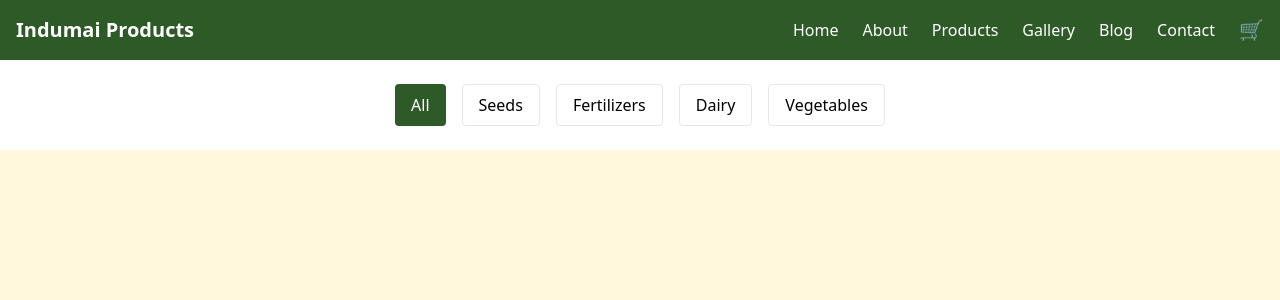
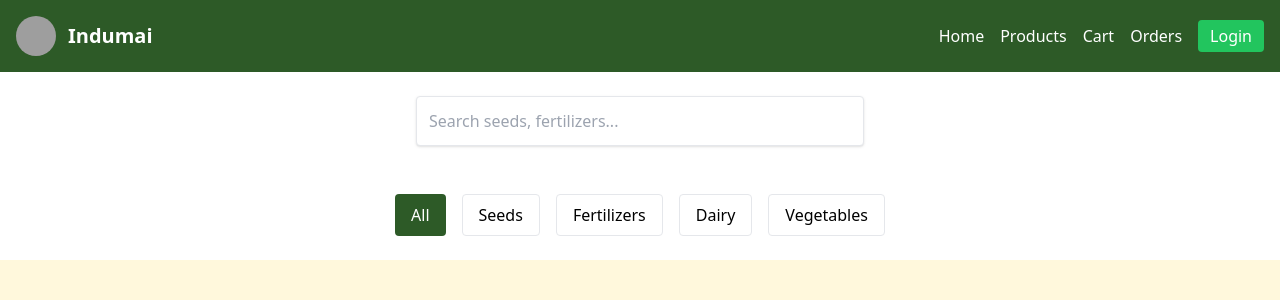
Before and after one commit to kaleshrawani3999/Seeds-and-Fertilizers-E-Commerce, a Flask app: template templates/products.html in a window 1280 px wide. Shown: the top 300 px of the page. Run offline with Flask 3, Linux system fonts and the light colour scheme; the template is opened without the code that fills it, so the values that code supplies are empty; parts of the project's set-up code (start-up, migrations or seed data) failed here and were passed over; some libraries are stand-ins or nearby versions; grey boxes are pictures that could not be loaded.

Commit message:
Update products.html

```diff
--- a/templates/products.html
+++ b/templates/products.html
@@ -3,9 +3,11 @@
 <head>
 <meta charset="UTF-8">
 <meta name="viewport" content="width=device-width, initial-scale=1.0">
+
 <title>Products - Indumai Seeds & Dairymart</title>
 
 <script src="https://cdn.tailwindcss.com"></script>
+
 <script>
 tailwind.config = {
 theme: {
@@ -19,65 +21,110 @@
 }
 }
 </script>
+
 </head>
 
 <body class="bg-cream">
 
-<!-- ================= NAVBAR ================= -->
-<nav class="bg-primary text-white p-4 flex justify-between items-center">
-  <a href="/" class="text-xl font-bold">Indumai Products</a>
-  <div class="flex items-center gap-6">
+
+<!-- NAVBAR -->
+<div class="bg-primary text-white p-4 flex justify-between items-center">
+
+    <!-- LOGO -->
+    <div class="flex items-center gap-3">
+        <img src="/static/images/logo.png" alt="Logo" class="h-10 w-10 rounded-full">
+        <h1 class="text-xl font-bold">Indumai</h1>
+    </div>
+
+    <div class="flex gap-4 items-center">
+
         <a href="/" class="hover:text-secondary">Home</a>
-    <a href="/about" class="hover:text-secondary">About</a>
-    <a href="/products" class="text-white hover:text-secondary">Products</a>
-    <a href="/gallery" class="hover:text-secondary">Gallery</a>
-    <a href="/blog" class="hover:text-secondary">Blog</a>
-    <a href="/contact" class="hover:text-secondary">Contact</a>
-    <a href="/cart" class="text-xl">🛒</a>
+        <a href="/products" class="hover:text-secondary">Products</a>
+        <a href="/cart" class="hover:text-secondary">Cart</a>
+        <a href="/orders" class="hover:text-secondary">Orders</a>
+
+        {% if session.get('logged_in') %}
+            <a href="/logout" class="bg-red-500 px-3 py-1 rounded hover:bg-red-600">
+                Logout
+            </a>
+        {% else %}
+            <a href="/login" class="bg-green-500 px-3 py-1 rounded">
+                Login
+            </a>
+        {% endif %}
+
     </div>
-</nav>
+</div>
 
-<!-- ================= CATEGORY FILTER ================= -->
-<div class="p-6 flex gap-4 justify-center flex-wrap bg-white">
+<!-- SEARCH BAR -->
+<div class="bg-white p-6 flex justify-center">
+<input
+type="text"
+id="searchInput"
+placeholder="Search seeds, fertilizers..."
+class="border p-3 rounded w-full max-w-md shadow"
+onkeyup="searchProducts()">
+</div>
+
+<!-- CATEGORY FILTER -->
+<div class="p-6 grid grid-cols-2 sm:grid-cols-3 md:flex gap-4 justify-center bg-white">
+
 <button onclick="filterCategory('all')" class="px-4 py-2 bg-primary text-white rounded">All</button>
 <button onclick="filterCategory('seeds')" class="px-4 py-2 border rounded">Seeds</button>
 <button onclick="filterCategory('fertilizers')" class="px-4 py-2 border rounded">Fertilizers</button>
 <button onclick="filterCategory('dairy')" class="px-4 py-2 border rounded">Dairy</button>
 <button onclick="filterCategory('vegetables')" class="px-4 py-2 border rounded">Vegetables</button>
+
 </div>
 
-<!-- ================= PRODUCTS GRID ================= -->
-<div id="products-container" class="grid md:grid-cols-3 gap-6 p-8"></div>
+<!-- PRODUCTS GRID -->
+<div id="products-container"
+class="grid grid-cols-2 sm:grid-cols-2 md:grid-cols-3 gap-4 p-4 max-w-7xl mx-auto"></div>
 
-<!-- ================= JAVASCRIPT ================= -->
 <script>
-  const productsData = {{ products|tojson }};
+const productsData = JSON.parse('{{ products | tojson | safe }}');
+const isLoggedIn = {{ 'true' if is_logged_in else 'false' }};
+let currentProducts = productsData;
 
 function renderProducts(data){
     const container = document.getElementById("products-container");
     container.innerHTML = "";
 
-    data.forEach(product=>{
+    data.forEach(product => {
         container.innerHTML += `
-        <div class="bg-white p-4 rounded shadow">
-          <img src="${product.image}" class="h-40 w-full object-cover mb-4 rounded">
-          <h3 class="font-bold text-lg">${product.name}</h3>
+        <div class="bg-white p-3 rounded-xl shadow hover:shadow-xl transition relative">
+
+            <!-- WISHLIST -->
+            <button onclick="toggleWishlist(${product.id}, this)"
+            class="absolute top-2 right-2 bg-white p-2 rounded-full shadow text-xl hover:bg-red-100">
+            🤍
+            </button>
+
+            <img src="${product.image}" class="h-52 w-full object-cover mb-2 rounded">
+
+            <h3 class="font-bold text-sm">${product.name}</h3>
+
             <p class="text-green-700 font-semibold">₹${product.price}</p>
 
+            <div class="text-yellow-400 text-sm mb-2">⭐⭐⭐⭐☆</div>
+
             <div class="flex gap-2 mt-3">
-            <a href="/add_to_cart/${product.id}"
-               class="bg-primary text-white px-4 py-2 rounded flex-1 text-center">
-              Add to Cart
+
+            ${isLoggedIn ? `
+                <a href="/add_to_cart/${product.id}" class="bg-primary text-white px-4 py-2 rounded flex-1 text-center hover:bg-green-900">
+                Add
                 </a>
 
-            <form method="POST" action="/buy_now" class="flex-1">
-              <input type="hidden" name="product_id" value="${product.id}">
-              <input type="hidden" name="quantity" value="1">
-              <button type="submit"
-                class="bg-green-600 text-white px-4 py-2 rounded w-full hover:bg-green-800">
-                Buy Now
+                <button onclick="window.location.href='/checkout/${product.id}'"
+                class="bg-green-600 text-white px-4 py-2 rounded flex-1">
+                Buy
                 </button>
-            </form>
+            ` : `
+                <a href="/login" class="bg-red-500 text-white px-4 py-2 rounded flex-1 text-center">
+                Login
+                </a>
+            `}
+
             </div>
         </div>
         `;
@@ -86,20 +133,31 @@
 
 function filterCategory(category){
     if(category === "all"){
-      renderProducts(productsData);
+        currentProducts = productsData;
     } else {
-      const filtered = productsData.filter(p=>p.category===category);
+        currentProducts = productsData.filter(p => p.category === category);
+    }
+    renderProducts(currentProducts);
+}
+
+function searchProducts(){
+    const search = document.getElementById("searchInput").value.toLowerCase();
+    const filtered = currentProducts.filter(product =>
+        product.name.toLowerCase().includes(search)
+    );
     renderProducts(filtered);
 }
-  }
 
-  const params = new URLSearchParams(window.location.search);
-  const category = params.get("category");
+renderProducts(productsData);
 
-  if(category){
-    filterCategory(category);
-  } else {
-    renderProducts(productsData);
+function toggleWishlist(productId, button){
+    fetch(`/toggle_wishlist/${productId}`)
+    .then(res => res.json())
+    .then(data => {
+        if(data.status === "added") button.innerHTML = "❤️";
+        else if(data.status === "removed") button.innerHTML = "🤍";
+        else if(data.status === "login_required") window.location.href="/login";
+    });
 }
 </script>
 
```
Lines whose indentation alone changed are shown as unchanged.
